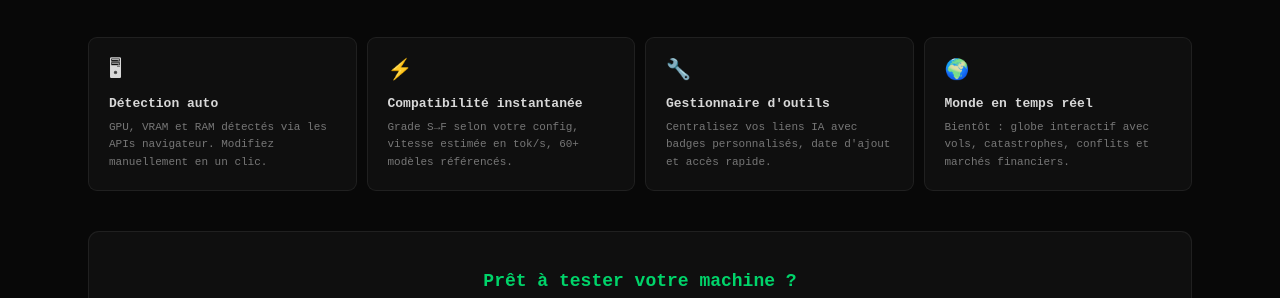
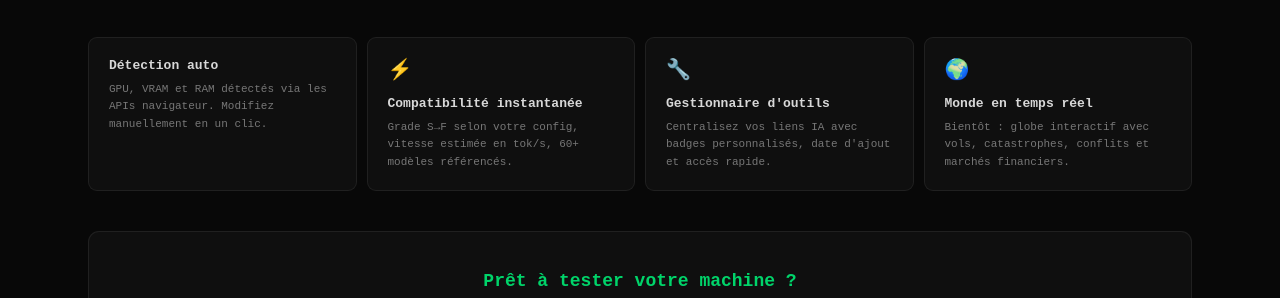
Before and after one commit to RayC-Dev/OpsBoard, a website: page OpsBoard-code/index.html in a window 1280 px wide. Shown: the part 479-777 px from the top of the page. Drawn offline with nearby package versions, Linux system fonts and the light colour scheme; no server answers.

Commit message:
Update index.html

```diff
--- a/OpsBoard-code/index.html
+++ b/OpsBoard-code/index.html
@@ -47,7 +47,7 @@
       <div class="stat-card"><div class="stat-num" id="s-heavy">—</div><div class="stat-lbl">Modèles trop lourds</div></div>
     </div>
     <div class="accueil-features">
-      <div class="feature-card"><span class="feature-icon">🖥</span><div class="feature-title">Détection auto</div><div class="feature-desc">GPU, VRAM et RAM détectés via les APIs navigateur. Modifiez manuellement en un clic.</div></div>
+      <div class="feature-card"><div class="feature-title">Détection auto</div><div class="feature-desc">GPU, VRAM et RAM détectés via les APIs navigateur. Modifiez manuellement en un clic.</div></div>
       <div class="feature-card"><span class="feature-icon">⚡</span><div class="feature-title">Compatibilité instantanée</div><div class="feature-desc">Grade S→F selon votre config, vitesse estimée en tok/s, 60+ modèles référencés.</div></div>
       <div class="feature-card"><span class="feature-icon">🔧</span><div class="feature-title">Gestionnaire d'outils</div><div class="feature-desc">Centralisez vos liens IA avec badges personnalisés, date d'ajout et accès rapide.</div></div>
       <div class="feature-card"><span class="feature-icon">🌍</span><div class="feature-title">Monde en temps réel</div><div class="feature-desc">Bientôt : globe interactif avec vols, catastrophes, conflits et marchés financiers.</div></div>
```
